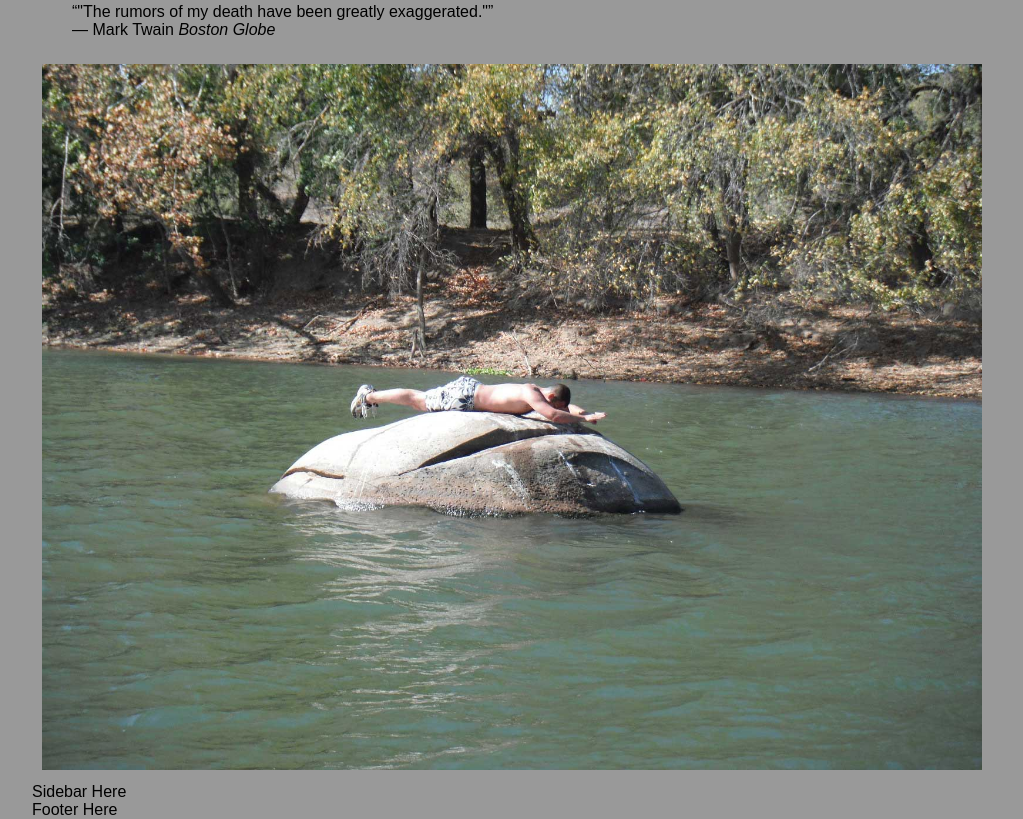
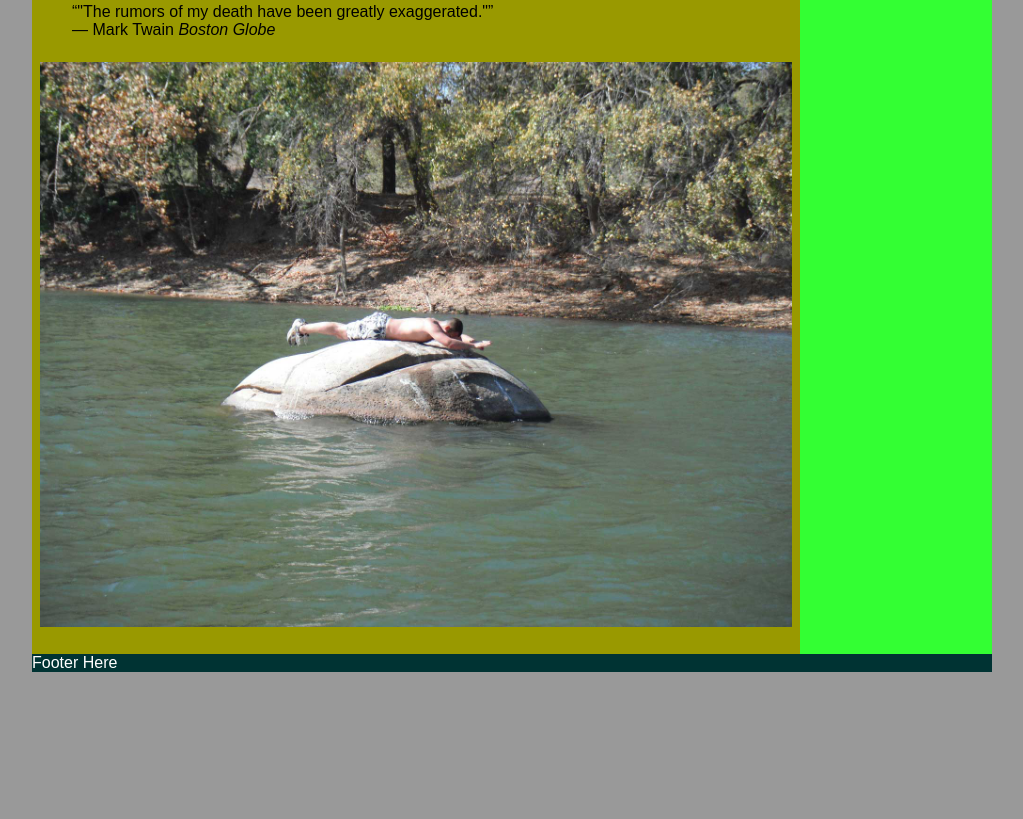
Before and after one commit to elimc/AAUG-RWD-and-Retina_9-14-12, a plain HTML site: page index.html in a window 1280 px wide. Shown: the part 469-1288 px from the top of the page, without its empty margins (128-1151 px from the left). After the commit the page ends 1141 px from the top, so only its background shows below. Drawn offline with Linux system fonts and the light colour scheme.

Commit message:
changing the index file to add more code
index file now matches index3.html. index3.html is not a relevent file.

```diff
--- a/index.html
+++ b/index.html
@@ -5,16 +5,15 @@
         <title>AAUG Responsive example</title>
         <meta name="description" content="">
         <meta name="viewport" content="width=device-width">  <!-- Mobile viewport optimized: h5bp.com/viewport !-->
-        <link rel="stylesheet" href="normalize.css" />
-        <link rel="stylesheet" href="main.css" />
-        <link rel="stylesheet" href="responsive.css" />
-       <!--[if lt IE 9]>
+        <link rel="stylesheet" href="normalize.css">
+        <!--[if lt IE 9]>
             <script src="<?php echo get_template_directory_uri(); ?>/js/html5.js" type="text/javascript"></script>  // Enable HTML 5 stuff.
             <script src="<?php echo get_template_directory_uri(); ?>/js/selectivizr-min.js" type="text/javascript"></script>  //  Enable CSS3 pseudo-selectors.
             <script src="<?php echo get_template_directory_uri(); ?>/js/css3-mediaqueries.js"></script>  //  Make CSS3 work in all browsers.
         <![endif]-->
         <style type="text/css">
 
+            /*Primary Styles*/
             body {
                 width: 100%;
                 max-width: 960px;
@@ -25,6 +24,28 @@
             img {
                 max-width: 98%;  /* Changes the image size with 1:1 ratio. */
                 padding: 1%;
+            }
+            aside {
+                background-color: #33ff33;
+                float: right;
+                width: 20%;
+            }
+            article {
+                background-color: #999900;
+                float: left;
+                width: 80%;
+            }
+            #mainFooter {
+                background-color: #003333;
+                clear: both;
+                color: #ffffff;
+            }
+            article, aside {
+                padding-bottom: 1000em;  /* extend the background color for both colums hack: http://bit.ly/QIW2B */
+                margin-bottom: -999em;
+            }
+            #content {
+                overflow: hidden;
             }
 
             /*Responsive Section*/
@@ -47,6 +68,17 @@
                 img {
                     display: none;
                 }
+            }
+
+            @media only screen and (-moz-min-device-pixel-ratio: 2),
+               only screen and (-webkit-min-device-pixel-ratio: 2),
+               only screen and (min-device-pixel-ratio: 2)
+            {
+                  #icon {
+                    background-image: url('twitter@2x.png');
+                    width: 50px;
+                    height: 50px;
+                  }
             }
 
         </style>
```
